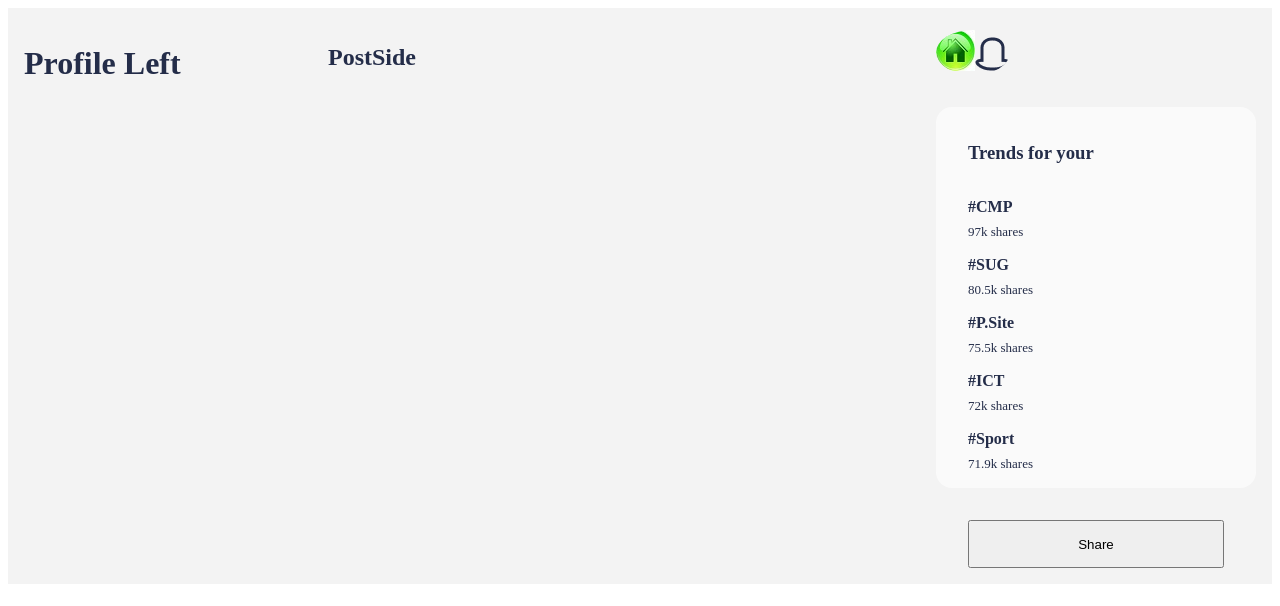
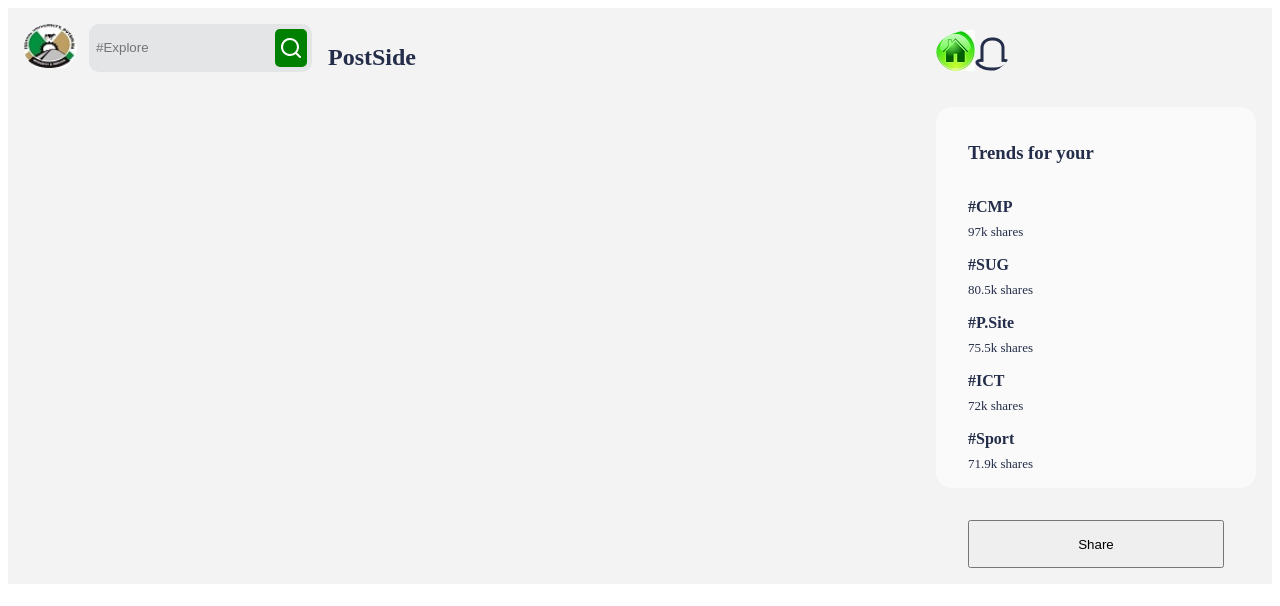
Before and after one commit to Sodiqbinali/Fudma_Chat, a React (Create React App) app in the folder frontend/: page / in a window 1280 px wide. Shown: the top 606 px of the page. Built offline with nearby package versions, Linux system fonts and the light colour scheme.

Commit message:
imported logosearch

```diff
--- a/frontend/src/components/ProfileLeft/ProfileLeft.js
+++ b/frontend/src/components/ProfileLeft/ProfileLeft.js
@@ -1,9 +1,10 @@
 import React from 'react'
+import LogoSearch from '../LogoSearch/LogoSearch'
 
 const ProfileLeft = () => {
   return (
-    <div>
-       <h1>Profile Left</h1>
+    <div className='ProfileLeft'>
+       <LogoSearch/>
     </div>
   )
 }
```
